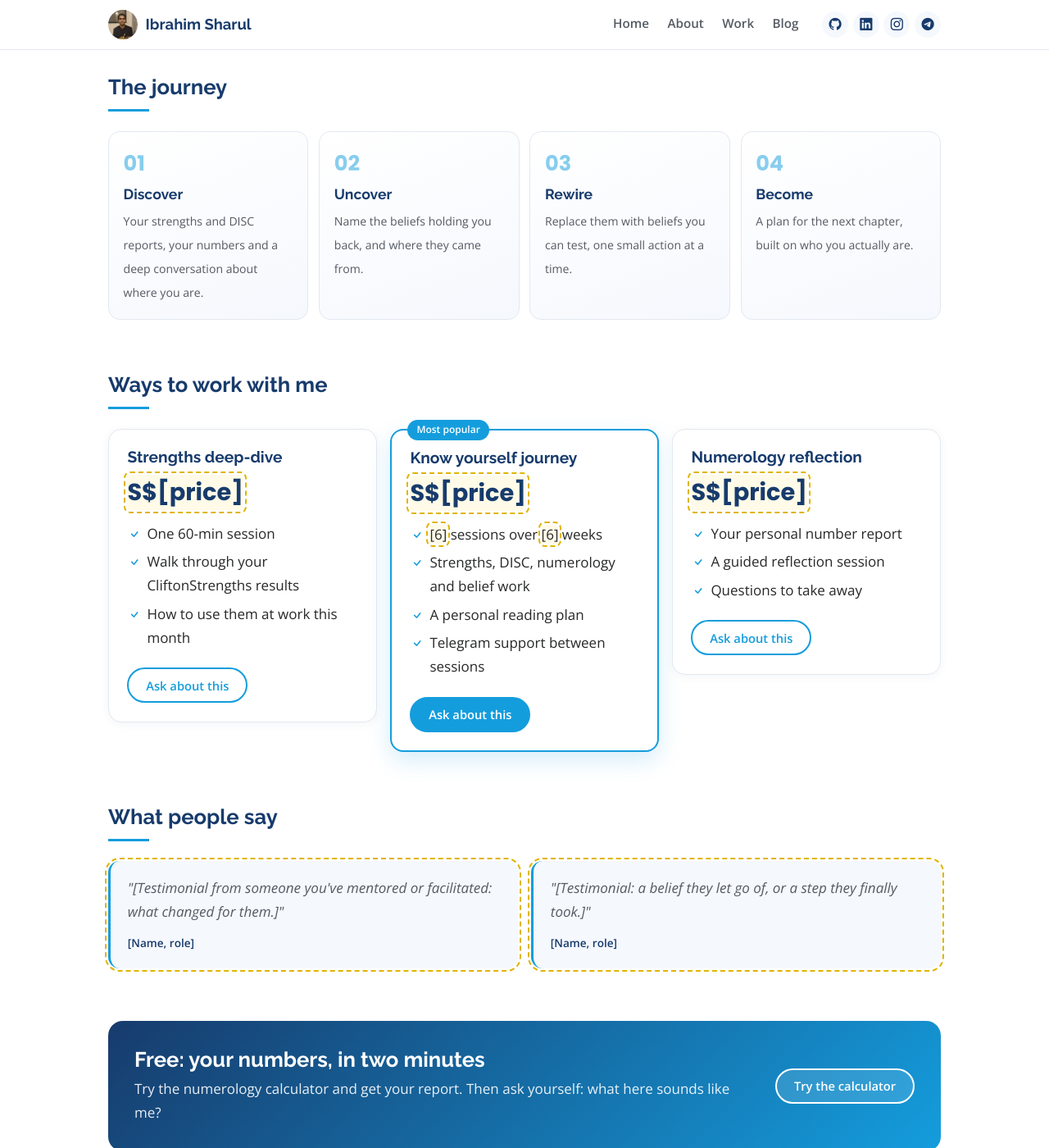
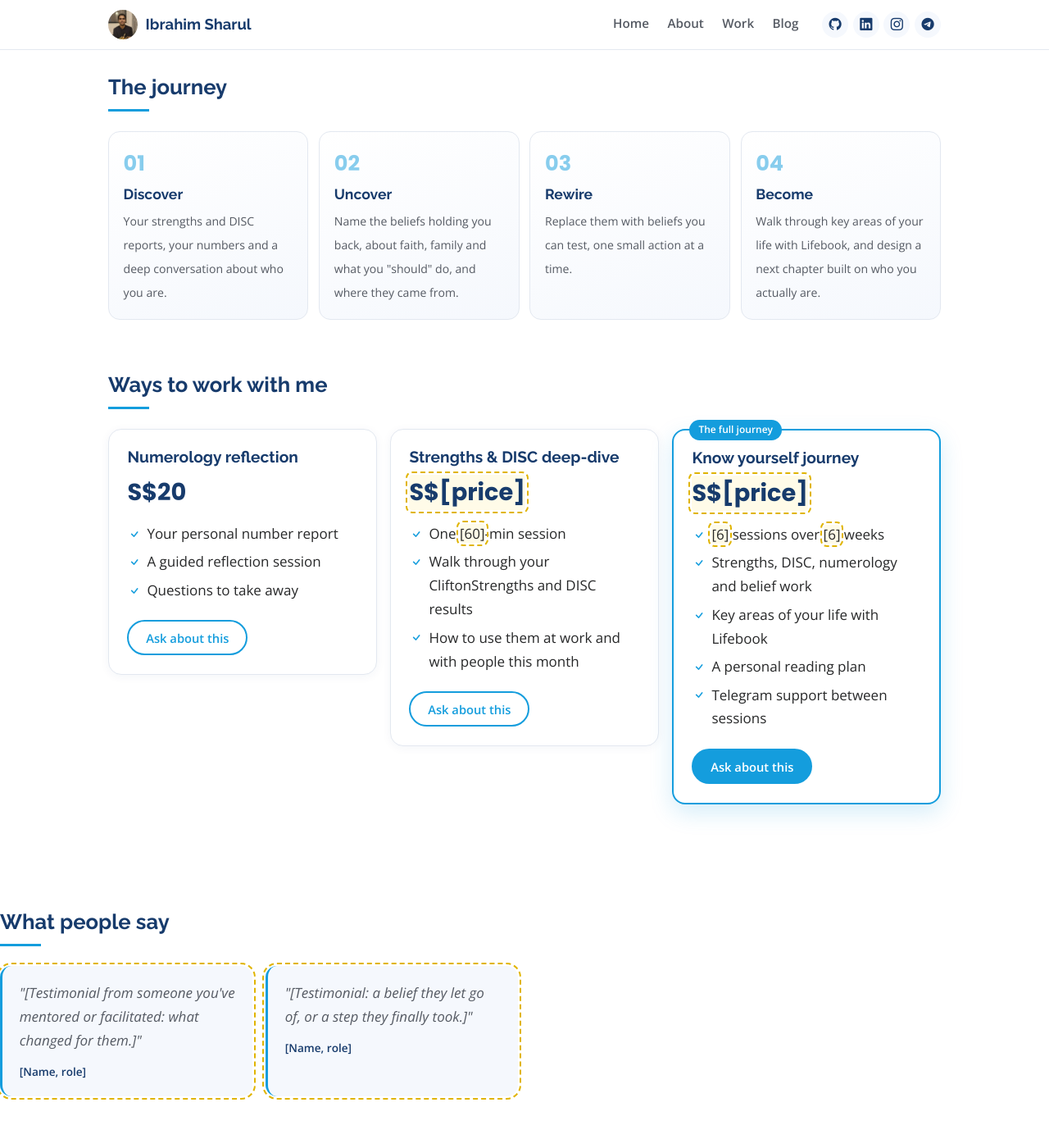
Before and after one commit to ibrahimisramos/ibrahimisramos.github.io, a Jekyll site: the page built from coaching.html, in a window 1280 px wide and 1400 px high, scrolled down 4083 px. Shown: the whole window at 82% size. Built offline with Jekyll 4.4.1, drawn with Linux system fonts in a browser that asks for light colours.

Commit message:
Coaching mockup: price ladder, Lifebook, faith in Uncover step
Co-Authored-By: Claude Opus 5.5 (1M context) <noreply@anthropic.com>
Claude-Session: https://claude.ai/code/session_01W6sFwNukTNQ9zyostxjBYk

```diff
--- a/coaching.html
+++ b/coaching.html
@@ -190,33 +190,34 @@ telegram: ibrahimisramos
 
   <div class="section-head" id="how"><h2>The journey</h2></div>
   <ol class="flow">
-    <li><span class="flow-num">01</span><strong>Discover</strong><small>Your strengths and DISC reports, your numbers and a deep conversation about where you are.</small></li>
-    <li><span class="flow-num">02</span><strong>Uncover</strong><small>Name the beliefs holding you back, and where they came from.</small></li>
+    <li><span class="flow-num">01</span><strong>Discover</strong><small>Your strengths and DISC reports, your numbers and a deep conversation about who you are.</small></li>
+    <li><span class="flow-num">02</span><strong>Uncover</strong><small>Name the beliefs holding you back, about faith, family and what you "should" do, and where they came from.</small></li>
     <li><span class="flow-num">03</span><strong>Rewire</strong><small>Replace them with beliefs you can test, one small action at a time.</small></li>
-    <li><span class="flow-num">04</span><strong>Become</strong><small>A plan for the next chapter, built on who you actually are.</small></li>
+    <li><span class="flow-num">04</span><strong>Become</strong><small>Walk through key areas of your life with Lifebook, and design a next chapter built on who you actually are.</small></li>
   </ol>
 
   <div class="section-head"><h2>Ways to work with me</h2></div>
   <div class="package-grid">
     <div class="package">
-      <h3>Strengths deep-dive</h3>
+      <h3>Numerology reflection</h3>
+      <p class="price">S$20</p>
+      <ul class="ticks"><li>Your personal number report</li><li>A guided reflection session</li><li>Questions to take away</li></ul>
+      <a class="btn" href="https://t.me/{{ page.telegram }}">Ask about this</a>
+    </div>
+    <div class="package">
+      <h3>Strengths &amp; DISC deep-dive</h3>
       <p class="price ph">S$[price]</p>
-      <ul class="ticks"><li>One 60-min session</li><li>Walk through your CliftonStrengths results</li><li>How to use them at work this month</li></ul>
+      <ul class="ticks"><li>One <span class="ph">[60]</span>-min session</li><li>Walk through your CliftonStrengths and DISC results</li><li>How to use them at work and with people this month</li></ul>
       <a class="btn" href="https://t.me/{{ page.telegram }}">Ask about this</a>
     </div>
     <div class="package featured">
-      <p class="tag">Most popular</p>
+      <p class="tag">The full journey</p>
       <h3>Know yourself journey</h3>
       <p class="price ph">S$[price]</p>
-      <ul class="ticks"><li><span class="ph">[6]</span> sessions over <span class="ph">[6]</span> weeks</li><li>Strengths, DISC, numerology and belief work</li><li>A personal reading plan</li><li>Telegram support between sessions</li></ul>
+      <ul class="ticks"><li><span class="ph">[6]</span> sessions over <span class="ph">[6]</span> weeks</li><li>Strengths, DISC, numerology and belief work</li><li>Key areas of your life with Lifebook</li><li>A personal reading plan</li><li>Telegram support between sessions</li></ul>
       <a class="btn primary" href="https://t.me/{{ page.telegram }}">Ask about this</a>
     </div>
-    <div class="package">
-      <h3>Numerology reflection</h3>
-      <p class="price ph">S$[price]</p>
-      <ul class="ticks"><li>Your personal number report</li><li>A guided reflection session</li><li>Questions to take away</li></ul>
-      <a class="btn" href="https://t.me/{{ page.telegram }}">Ask about this</a>
-    </div>
+  </div>
   </div>
 
   <div class="section-head"><h2>What people say</h2></div>
```
